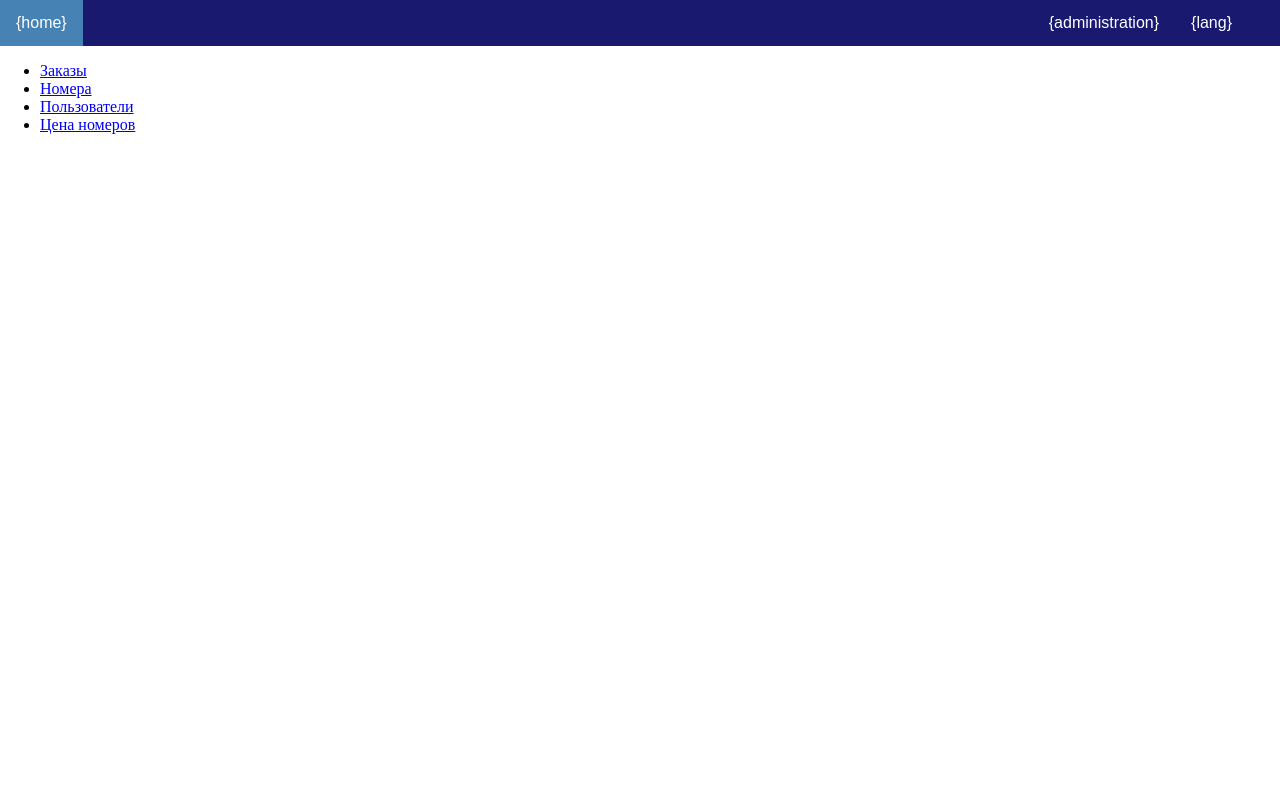
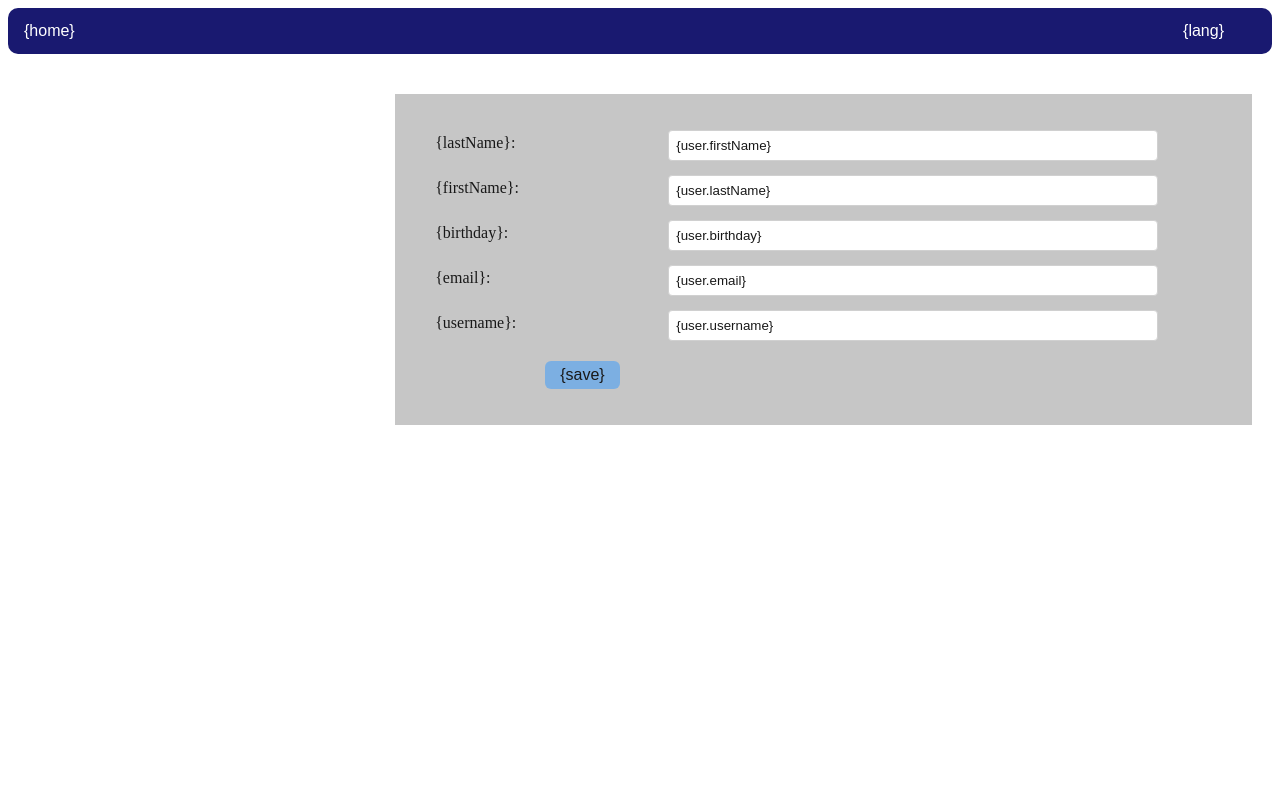
Before and after one commit to alekseyshmat/HotelBooking, a Java web app: template src/main/webapp/WEB-INF/pages/profile.jsp in a window 1280 px wide. Run offline with Tomcat 11, a stand-in JSP engine, Linux system fonts and the light colour scheme; the template is opened without the code that fills it, so the values that code supplies are empty.

Commit message:
added profile page with style

```diff
--- a/src/main/webapp/WEB-INF/fragments/mainHeader.jsp
+++ b/src/main/webapp/WEB-INF/fragments/mainHeader.jsp
@@ -21,7 +21,7 @@
 <body>
 <div class="navigationBar">
     <div class="home">
-        <a href="../pages/main.jsp">{home}</a>
+        <a href="#">{home}</a> <%--TODO add link--%>
     </div>
     <div class="dropDown">
         <button class="dropButton">${sessionScope.name}
@@ -41,11 +41,20 @@
             <a href="#">English</a>
         </div>
     </div>
-    <%--<c:if test="${sessionScope.role =='ADMIN'}">--%>
-    <div class="administration">
-        <a href="${pageContext.servletContext.contextPath}/controller?command=showOrders">{administration}</a>
-    </div>
-    <%--</c:if>--%>
+    <c:choose>
+        <c:when test="${sessionScope.role == 'ADMIN'}">
+            <div class="optionalButton">
+                <a href="${pageContext.servletContext.contextPath}/controller?command=showOrders">{administration}</a>
+            </div>
+        </c:when>
+        <c:when test="${sessionScope.role == 'USER'}">
+            <div class="optionalButton">
+                <a href="${pageContext.servletContext.contextPath}/controller?command=login">{makeOrder}</a> <%--TODO change--%>
+            </div>
+        </c:when>
+    </c:choose>
+
+
 </div>
 </body>
 </html>
--- a/src/main/webapp/WEB-INF/fragments/userHeader.jsp
+++ b/src/main/webapp/WEB-INF/fragments/userHeader.jsp
@@ -7,9 +7,10 @@
     <link rel="stylesheet" href="${pageContext.request.contextPath}/style/adminStyle.css">
     <meta name="viewport" content="width=device-width, initial-scale=1">
 </head>
-<body>
-<h1>Hotel Booking</h1>
 
+<div class="buttons">
+    <a href="controller?command=showProfile">{Profile}</a>
+</div>
 <div class="buttons">
     <a href="controller?command=showOrders">{orders}</a>
 </div>
@@ -17,5 +18,6 @@
     <a href="controller?command=showBalance">{Balance}</a>
 </div>
 
+
 </body>
 </html>
--- a/src/main/webapp/WEB-INF/pages/main.jsp
+++ b/src/main/webapp/WEB-INF/pages/main.jsp
@@ -11,9 +11,8 @@
 <header>
     <jsp:include page="../fragments/mainHeader.jsp"/>
 </header>
-<div class="back">
     <div class="makeOrder">
-        <form>
+        <form action="controller?command=login" method="post">  <%--TODO: add action--%>
             <div class="row">
                 <div class="label">
                     <label>{checkInDate}</label>
@@ -73,6 +72,5 @@
 
         </form>
     </div>
-</div>
 </body>
 </html>
--- a/src/main/webapp/WEB-INF/pages/profile.jsp
+++ b/src/main/webapp/WEB-INF/pages/profile.jsp
@@ -1,22 +1,82 @@
-<%@ page contentType="text/html;charset=UTF-8" language="java" %>
+<%@ taglib prefix="c" uri="http://java.sun.com/jsp/jstl/core" %>
+<%@ page contentType="text/html; charset=UTF-8" language="java" %>
 <html>
 
 <head>
     <meta charset="UTF-8">
-    <link rel="stylesheet" href="${pageContext.request.contextPath}/style/adminStyle.css">
-    <title> admin page</title>
-
+    <title>profile</title>
+    <link rel="stylesheet" href="${pageContext.request.contextPath}/style/profileStyle.css">
 </head>
 
 <body>
 <jsp:include page="../fragments/mainHeader.jsp"/>
+<div class="container">
+    <div class="leftColumn">
+        <c:choose>
+            <c:when test="${sessionScope.role == 'ADMIN'}">
+                <jsp:include page="../fragments/adminHeader.jsp"/>
+            </c:when>
+            <c:when test="${sessionScope.role == 'USER'}">
+                <jsp:include page="../fragments/userHeader.jsp"/>
+            </c:when>
+        </c:choose>
+    </div>
+    <div class="rightColumn">
+        <form action="#" method="post">
 
-<ul>
-    <li><a class="active" href="controller?command=showOrders">Заказы</a></li>
-    <li><a href="controller?command=showRooms">Номера</a></li>
-    <li><a href="controller?command=showUsers">Пользователи</a></li>
-    <li><a href="controller?command=showRoomPrices">Цена номеров</a></li>
-</ul>
+            <div class="row">
+                <div class="label">
+                    <label>{lastName}:</label>
+                </div>
+                <div class="value">
+                    <input type="text" id="firstName" name="firstName" value="{user.firstName}">
+                </div>
+            </div>
+
+            <div class="row">
+                <div class="label">
+                    <label>{firstName}:</label>
+                </div>
+                <div class="value">
+                    <input type="text" id="lastName" name="lastName" value="{user.lastName}">
+                </div>
+            </div>
+
+            <div class="row">
+                <div class="label">
+                    <label>{birthday}:</label>
+                </div>
+                <div class="value">
+                    <input type="text" id="birthday" name="birthday" value="{user.birthday}">
+                </div>
+            </div>
+
+            <div class="row">
+                <div class="label">
+                    <label>{email}:</label>
+                </div>
+                <div class="value">
+                    <input type="text" id="email" name="email" value="{user.email}" readonly>
+                </div>
+            </div>
+
+            <div class="row">
+                <div class="label">
+                    <label>{username}:</label>
+                </div>
+                <div class="value">
+                    <input type="text" id="username" name="username" value="{user.username}" readonly>
+                </div>
+            </div>
+
+            <div class="submitButton">
+                <input class="submitBtn" type="submit" value="{save}">
+            </div>
+
+        </form>
+    </div>
+</div>
+<%--//todo добавить личный кабинет , отображение информации--%>
 
 </body>
 </html>
--- a/src/main/webapp/style/dataStyle.css
+++ b/src/main/webapp/style/dataStyle.css
@@ -21,7 +21,7 @@
     margin-top: 5%;
     float: left;
     width: 70%;
-    /*background-color: #f2f2f2;*/
+    background-color: #C0C0C0;
     padding: 20px;
 
 }
--- a/src/main/webapp/style/mainHeaderStyle.css
+++ b/src/main/webapp/style/mainHeaderStyle.css
@@ -2,6 +2,8 @@
     overflow: hidden;
     background-color: #191970;
     font-family: Arial, serif;
+    border-radius: 10px;
+    margin-top: 5px;
 }
 
 .navigationBar a {
@@ -38,7 +40,7 @@
     position: absolute;
     background-color: #f9f9f9;
     min-width: 160px;
-    box-shadow: 0px 8px 16px 0px rgba(0,0,0,0.2);
+    box-shadow: 0 8px 16px 0 rgba(0,0,0,0.2);
     z-index: 1;
 }
 .home{
@@ -48,11 +50,11 @@
     text-align: center;
 }
 
-.administration{
-    float: right;
-    font-size: 16px;
-    color: white;
-    text-align: center;
+.optionalButton{
+     float: right;
+     font-size: 16px;
+     color: white;
+     text-align: center;
 }
 
 .dropDownContent a {
--- a/src/main/webapp/style/makeOrderStyle.css
+++ b/src/main/webapp/style/makeOrderStyle.css
@@ -11,11 +11,10 @@
     width: 450px;
     height: 285px;
     background-color: rgba(173, 216, 230, 0.8);
-    margin: 170px auto 0 auto;
+    margin: 160px auto 0 auto;
     text-align: center;
     border-radius: 10px;
 }
-
 
 .label {
     float: left;
@@ -28,6 +27,7 @@
     width: 70%;
     margin-top: 5px;
 }
+
 input[type = date], select{
     width: 90%;
     padding: 5px;
--- /dev/null
+++ b/src/main/webapp/style/profileStyle.css
@@ -0,0 +1,71 @@
+* {
+    box-sizing: border-box;
+}
+
+.container {
+    margin-top: 20px;
+    background-color: white;
+    padding: 20px;
+    opacity: 0.9;
+}
+
+.leftColumn {
+    float: left;
+    width: 30%;
+    padding: 20px;
+    /*background-color: #f2f2f2;*/
+}
+
+.rightColumn {
+    /*overflow: hidden;*/
+    /*margin-top: 5%;*/
+    float: left;
+    width: 70%;
+    background-color: #C0C0C0;
+    padding: 20px;
+
+}
+
+label {
+
+}
+input[type=text]{
+    width: 90%;
+    padding: 7px;
+    border: 1px solid #ccc;
+    border-radius: 4px;
+}
+.row{
+    padding: 10px 20px;
+    margin: 0 0 25px 0;
+}
+
+.label {
+    float: left;
+    width: 30%;
+    margin-top: 10px;
+}
+
+
+.value {
+    float: left;
+    width: 70%;
+    margin-top: 6px;
+}
+
+.submitBtn {
+    padding: 5px 15px;
+    margin: 20px 0 0 130px;
+    font-size: 16px;
+    color: black;
+    background-color: rgba(30, 144, 255, 0.5);
+    border: none;
+    border-radius: 6px;
+    cursor: pointer;
+}
+
+.submitBtn:hover {
+    transition: all 0.3s;
+    background-color: rgba(173, 216, 230, 0.8);
+    color: black;
+}
```
Also changed, not shown: src/main/resources/names.properties (added, +10 -0 lines), src/main/resources/names_en.properties (added, +10 -0 lines), src/main/webapp/WEB-INF/pages/admin/adminProfile.jsp (deleted, +0 -30 lines), src/main/webapp/WEB-INF/pages/user/userProfile.jsp (deleted, +0 -14 lines), src/main/resources/names_ru.properties (added).
